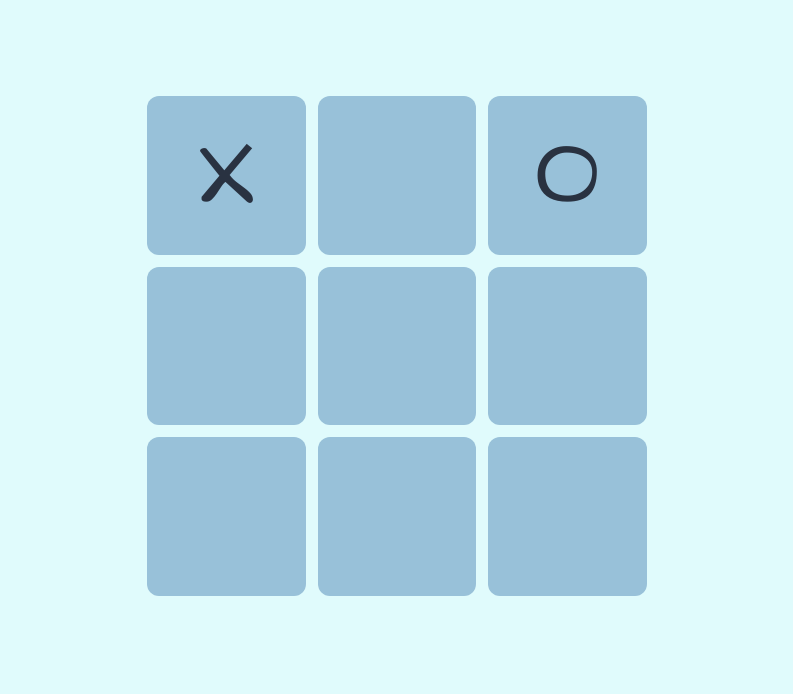
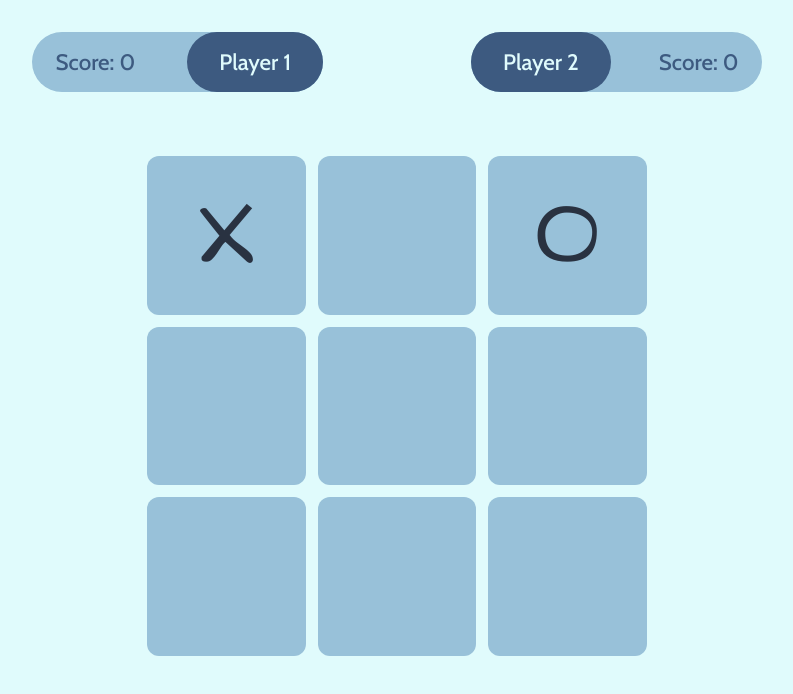
Before and after one commit to m1dn1ghtblue/tic-tac-toe, a website: page index.html in a window 1280 px wide. Shown: the whole page, without its empty margins (243-1036 px from the left). Drawn offline with nearby package versions, Linux system fonts and the light colour scheme.

Commit message:
style player labels

```diff
--- a/index.css
+++ b/index.css
@@ -31,9 +31,39 @@ main {
 	gap: 64px;
 }
 
-#player-info {
+#player-section {
 	display: grid;
 	grid-template-columns: repeat(2, 1fr);
+	gap: 148px;
+}
+
+.player-label {
+	display: flex;
+	justify-content: space-between;
+	align-items: center;
+	gap: 24px;
+	font-size: 1.4rem;
+	border-radius: 32px;
+	background-color: var(--color-main-light);
+	transition-duration: 0.3s;
+}
+
+.player-label.active > .player-name {
+	background-color: var(--color-accent);
+	color: white;
+}
+
+.player-score {
+	margin: 0 24px;
+	color: var(--color-main-dark);
+}
+
+.player-name {
+	background-color: var(--color-main-light);
+	border-radius: 32px;
+	background-color: var(--color-main-dark);
+	padding: 16px 32px;
+	color: var(--color-bg);
 }
 
 #game-field {
--- a/index.html
+++ b/index.html
@@ -10,7 +10,16 @@
 	</head>
 	<body>
 		<main>
-			<section id="player-info"></section>
+			<section id="player-section">
+				<div class="player-label">
+					<div class="player-score">Score: <span id="player-1-score">0</span></div>
+					<span class="player-name" id="player-1-name">Player 1</span>
+				</div>
+				<div class="player-label">
+					<span class="player-name" id="player-2-name">Player 2</span>
+					<div class="player-score">Score: <span id="player-2-score">0</span></div>
+				</div>
+			</section>
 			<section id="game-field">
 				<div class="cell">X</div>
 				<div class="cell"></div>
```
